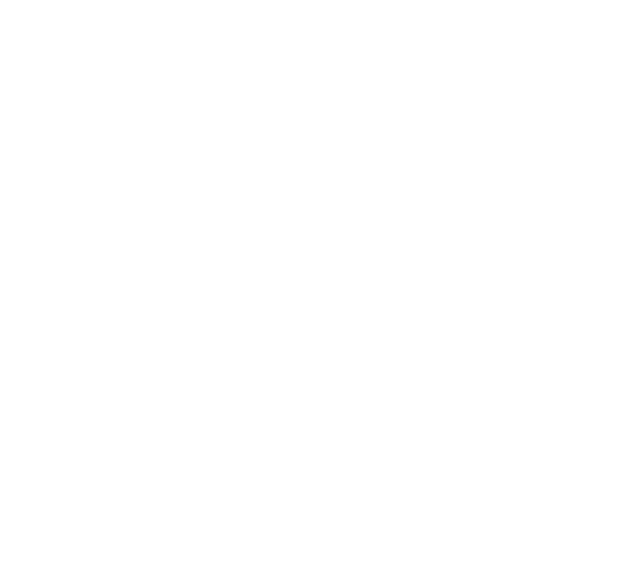
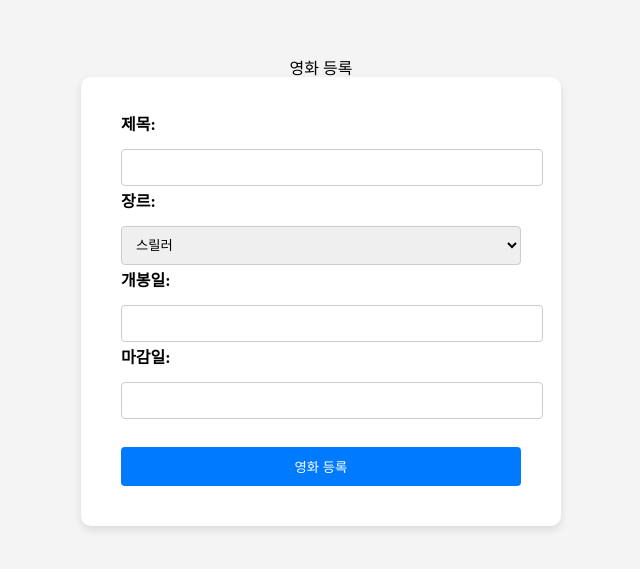
Before and after one commit to teawon/Good-Night-2nd-Hackathon-React, a React (Create React App) app: page /create-movie in a window 1280 px wide. Before the commit this address had no page. Shown: the part 107-676 px from the top of the page, without its empty margins (319-959 px from the left). Built offline with nearby package versions, Linux system fonts and the light colour scheme.

Commit message:
feat : 영화 등록 페이지 구현

```diff
--- a/src/App.tsx
+++ b/src/App.tsx
@@ -1,16 +1,18 @@
 import { BrowserRouter as Router, Route, Routes } from "react-router-dom";
 import GlobalStyles from "./GlobalStyles";
-import MovieListPage from "./pages/MovieListPage";
-import MovieDetailPage from "./pages/MovieDetailPage";
+import MovieList from "./pages/MovieList";
+import MovieDetail from "./pages/MovieDetail";
+import AddMovie from "pages/AddMovie";
 
 function App() {
   return (
     <Router>
       <GlobalStyles />
       <Routes>
-        <Route path="/" element={<MovieListPage />} />
-        <Route path="/movies" element={<MovieListPage />} />
-        <Route path="/movie/:id" element={<MovieDetailPage />} />
+        <Route path="/" element={<MovieList />} />
+        <Route path="/movies" element={<MovieList />} />
+        <Route path="/movie/:id" element={<MovieDetail />} />
+        <Route path="/create-movie" element={<AddMovie />} />
       </Routes>
     </Router>
   );
--- /dev/null
+++ b/src/pages/AddMovie/index.tsx
@@ -0,0 +1,105 @@
+import { useState } from "react";
+import styled from "styled-components";
+
+const AddMovie = () => {
+  const [title, setTitle] = useState("");
+  const [genre, setGenre] = useState("스릴러");
+  const [endDate, setEndDate] = useState("");
+  const [openDate, setOpenDate] = useState("");
+
+  const handleSubmit = () => {
+    // TODO: API 호출 및 추가 로직
+    const movieData = {
+      title,
+      genre,
+      endDate,
+      openDate,
+    };
+
+    console.log(movieData);
+  };
+
+  return (
+    <Container>
+      <h2>영화 등록</h2>
+      <Form>
+        <Label>제목:</Label>
+        <Input value={title} onChange={(e) => setTitle(e.target.value)} />
+
+        <Label>장르:</Label>
+        <Select value={genre} onChange={(e) => setGenre(e.target.value)}>
+          <option value="스릴러">스릴러</option>
+          <option value="로맨스">로맨스</option>
+          <option value="코믹">코믹</option>
+          <option value="액션">액션</option>
+        </Select>
+
+        <Label>개봉일:</Label>
+        <Input value={openDate} onChange={(e) => setOpenDate(e.target.value)} />
+
+        <Label>마감일:</Label>
+        <Input value={endDate} onChange={(e) => setEndDate(e.target.value)} />
+
+        <SubmitButton onClick={handleSubmit}>영화 등록</SubmitButton>
+      </Form>
+    </Container>
+  );
+};
+
+const Container = styled.div`
+  display: flex;
+  flex-direction: column;
+  align-items: center;
+  justify-content: center;
+  height: 100vh;
+  background-color: #f4f4f4;
+`;
+
+const Form = styled.div`
+  background-color: #ffffff;
+  padding: 40px;
+  border-radius: 10px;
+  box-shadow: 0 4px 8px rgba(0, 0, 0, 0.1);
+  width: 80%;
+  max-width: 400px;
+`;
+
+const Label = styled.label`
+  display: block;
+  margin-bottom: 8px;
+  font-weight: 600;
+`;
+
+const Input = styled.input`
+  width: 100%;
+  padding: 10px;
+  border: 1px solid #ccc;
+  border-radius: 4px;
+  margin: 8px 0;
+`;
+
+const Select = styled.select`
+  width: 100%;
+  padding: 10px;
+  border: 1px solid #ccc;
+  border-radius: 4px;
+  margin: 8px 0;
+`;
+
+const SubmitButton = styled.button`
+  width: 100%;
+  padding: 10px 20px;
+  background-color: #007bff;
+  color: white;
+  border: none;
+  border-radius: 4px;
+  cursor: pointer;
+  transition: background-color 0.2s;
+  margin-top: 20px;
+
+  &:hover {
+    background-color: #0056b3;
+  }
+`;
+
+export default AddMovie;
```
